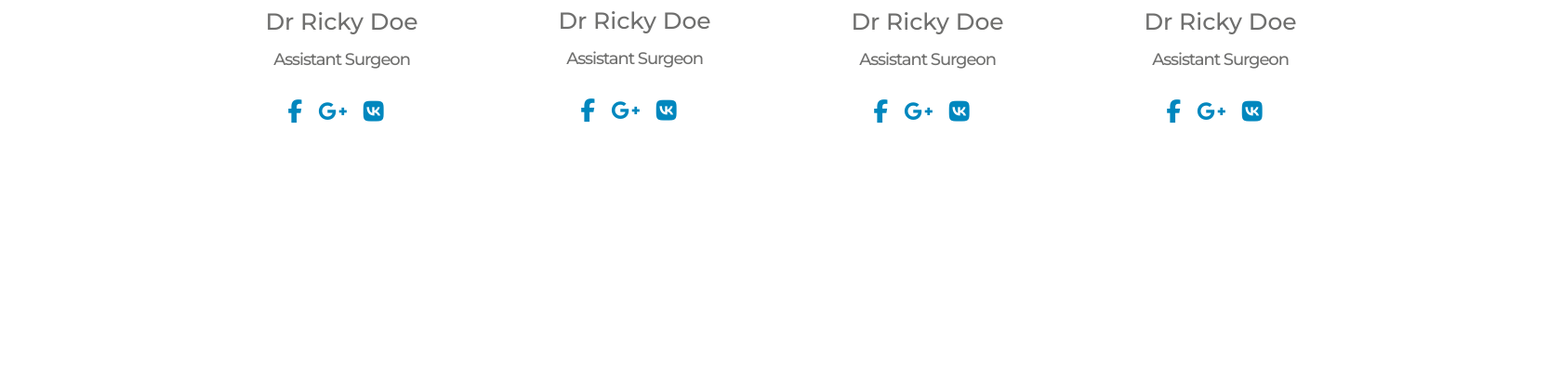
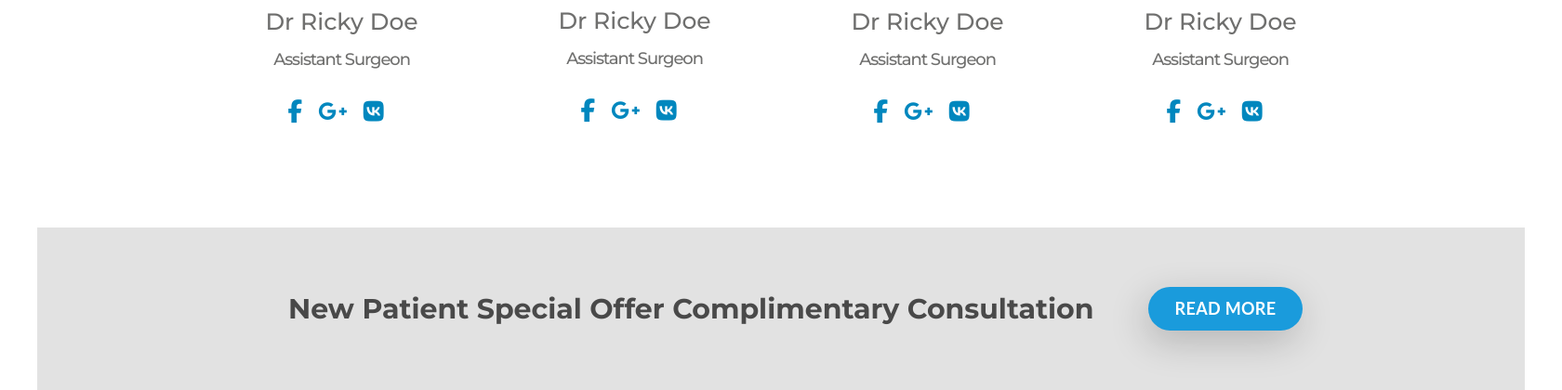
Before and after one commit to Jhon-Mosk/Portfolio, a PHP site: page / in a window 1680 px wide. Shown: the part 5187-5607 px from the top of the page at 93% size. Before the commit the page ends 5320 px from the top, so only its background shows below. Run offline with PHP 8.4, Linux system fonts and the light colour scheme; some libraries are stand-ins or nearby versions.

Commit message:
section "new patient" complete

```diff
--- a/Medical-Hospital-Website/index.html
+++ b/Medical-Hospital-Website/index.html
@@ -303,8 +303,9 @@
                 </div>
             </div>
         </div>
-        <div>
-
+        <div class="new-patient">
+            <div class="new-patient-text">New Patient Special Offer Complimentary Consultation</div>
+            <a class="is-button" href="#">Read more</a>
         </div>
         <div>
 
--- a/Medical-Hospital-Website/styles/style.css
+++ b/Medical-Hospital-Website/styles/style.css
@@ -411,3 +411,22 @@ body {
   font-size: 25px;
   letter-spacing: 12.8px;
 }
+.new-patient {
+  height: 175px;
+  background-color: #e2e2e2;
+  display: grid;
+  grid-template-columns: 925px 1fr;
+  align-items: center;
+  padding-left: 270px;
+  padding-right: 230px;
+}
+.new-patient .new-patient-text {
+  color: #494949;
+  font-family: 'Montserrat', sans-serif;
+  font-size: 30px;
+  font-weight: 700;
+}
+.new-patient .is-button {
+  justify-content: right;
+  margin: 0;
+}
--- a/Medical-Hospital-Website/styles/style.less
+++ b/Medical-Hospital-Website/styles/style.less
@@ -489,3 +489,25 @@ body {
         }
     }
 }
+
+.new-patient {
+    height: 175px;
+    background-color: #e2e2e2;
+    display: grid;
+    grid-template-columns: 925px 1fr;
+    align-items: center;
+    padding-left: 270px;
+    padding-right: 230px;
+
+    .new-patient-text {
+        color: #494949;
+        font-family: 'Montserrat', sans-serif;
+        font-size: 30px;
+        font-weight: 700;
+    }
+
+    .is-button {
+        justify-content: right;
+        margin: 0;
+    }
+}
```
